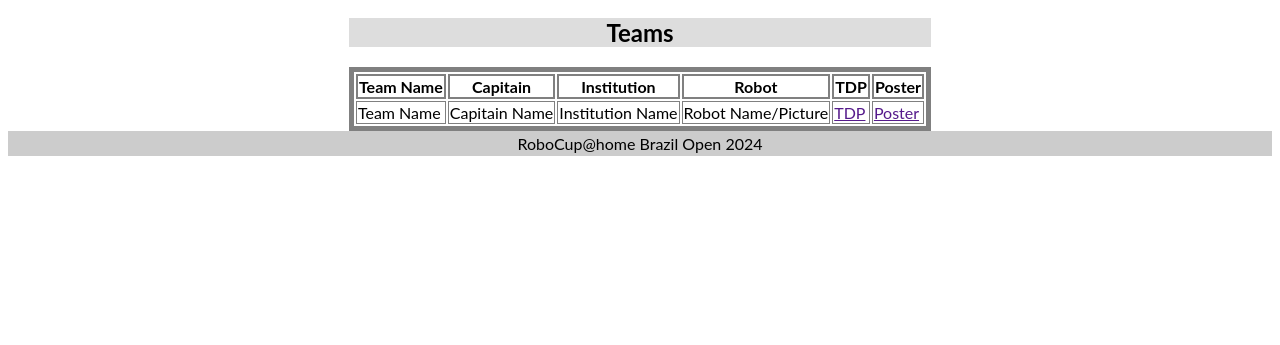
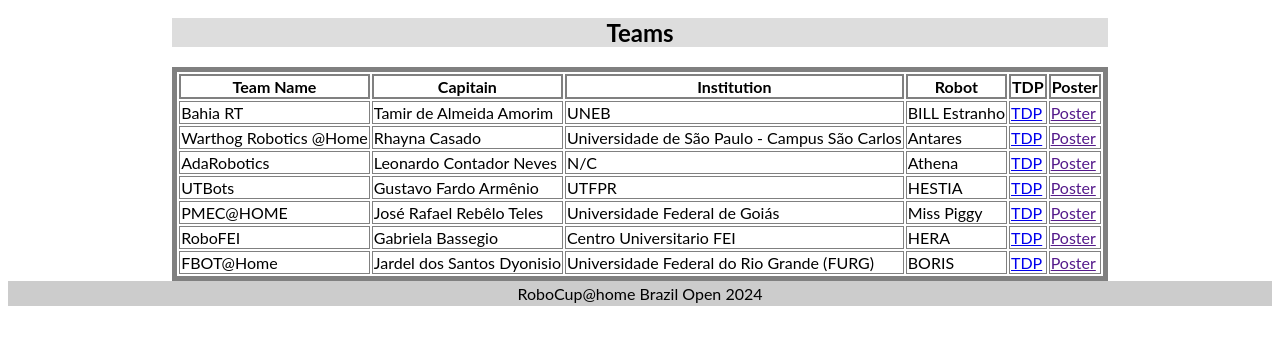
Before and after one commit to RoboCupAtHomeLatinAmerica/2024_Goiania, a plain HTML site: page index.html in a window 1280 px wide. Both pictures are taken after a click on the button "Teams". Shown: the part 159-504 px from the top of the page. Drawn offline with Linux system fonts and the light colour scheme.

Commit message:
add TDPs

```diff
--- a/index.html
+++ b/index.html
@@ -171,11 +171,59 @@
                             </thead>
                             <tbody>
                                 <tr>
-                                    <td>Team Name</td>
-                                    <td>Capitain Name</td>
-                                    <td>Institution Name</td>
-                                    <td>Robot Name/Picture</td>
-                                    <td><a href="">TDP</a></td>
+                                    <td>Bahia RT</td>
+                                    <td>Tamir de Almeida Amorim</td>
+                                    <td>UNEB</td>
+                                    <td>BILL Estranho</td>
+                                    <td><a href="TDPs/BahiaRT@Home.pdf">TDP</a></td>
+                                    <td><a href="">Poster</a></td>
+                                </tr>
+                                <tr>
+                                    <td>Warthog Robotics @Home</td>
+                                    <td>Rhayna Casado</td>
+                                    <td>Universidade de São Paulo - Campus São Carlos</td>
+                                    <td>Antares</td>
+                                    <td><a href="TDPs/Warthog@Home.pdf">TDP</a></td>
+                                    <td><a href="">Poster</a></td>
+                                </tr>
+                                <tr>
+                                    <td>AdaRobotics</td>
+                                    <td>Leonardo Contador Neves</td>
+                                    <td>N/C</td>
+                                    <td>Athena</td>
+                                    <td><a href="TDPs/AdaRobotics@Home.pdf">TDP</a></td>
+                                    <td><a href="">Poster</a></td>
+                                </tr>
+                                <tr>
+                                    <td>UTBots</td>
+                                    <td>Gustavo Fardo Armênio</td>
+                                    <td>UTFPR</td>
+                                    <td>HESTIA</td>
+                                    <td><a href="TDPs/UTBots@Home.pdf">TDP</a></td>
+                                    <td><a href="">Poster</a></td>
+                                </tr>
+                                <tr>
+                                    <td>PMEC@HOME</td>
+                                    <td>José Rafael Rebêlo Teles</td>
+                                    <td>Universidade Federal de Goiás</td>
+                                    <td>Miss Piggy</td>
+                                    <td><a href="TDPs/PMec@Home.pdf">TDP</a></td>
+                                    <td><a href="">Poster</a></td>
+                                </tr>
+                                <tr>
+                                    <td>RoboFEI</td>
+                                    <td>Gabriela Bassegio</td>
+                                    <td>Centro Universitario FEI</td>
+                                    <td>HERA</td>
+                                    <td><a href="TDPs/RoboFEI@Home.pdf">TDP</a></td>
+                                    <td><a href="">Poster</a></td>
+                                </tr>
+                                <tr>
+                                    <td>FBOT@Home</td>
+                                    <td>Jardel dos Santos Dyonisio</td>
+                                    <td>Universidade Federal do Rio Grande (FURG)</td>
+                                    <td>BORIS</td>
+                                    <td><a href="TDPs/FBot@Home.pdf">TDP</a></td>
                                     <td><a href="">Poster</a></td>
                                 </tr>
                             </tbody>
--- a/web/script.js
+++ b/web/script.js
@@ -4,8 +4,13 @@ var info = {
     city: "Goiânia - Goiás",
     chair: "Fagner de Assis Moura Pimentel &ltfagnerpimentel@gmail.com&gt",
     oc: "<ul>\
-            <li>OC 1</li>\
-            <li>OC 2</li>\
+            <li>Ana Patricia Magalhães (UNEB/UNIFACS)</li>\
+            <li>Jardel dos Santos Dyonisio (FURG)</li>\
+            <li>Kristofer Kappel (UFPEL)</li>\
+            <li>Gabriela Bassegio (FEI)</li>\
+            <li>Gustavo Fardo Armênio (UTFPR)</li>\
+            <li>José Rafael Rebêlo Teles (UFG)</li>\
+            <li>Rhayna Christiani Vasconcelos Marques Casado (USP)</li>\
         </ul>"
 };
 
```
Also changed, not shown: 8 other files.
